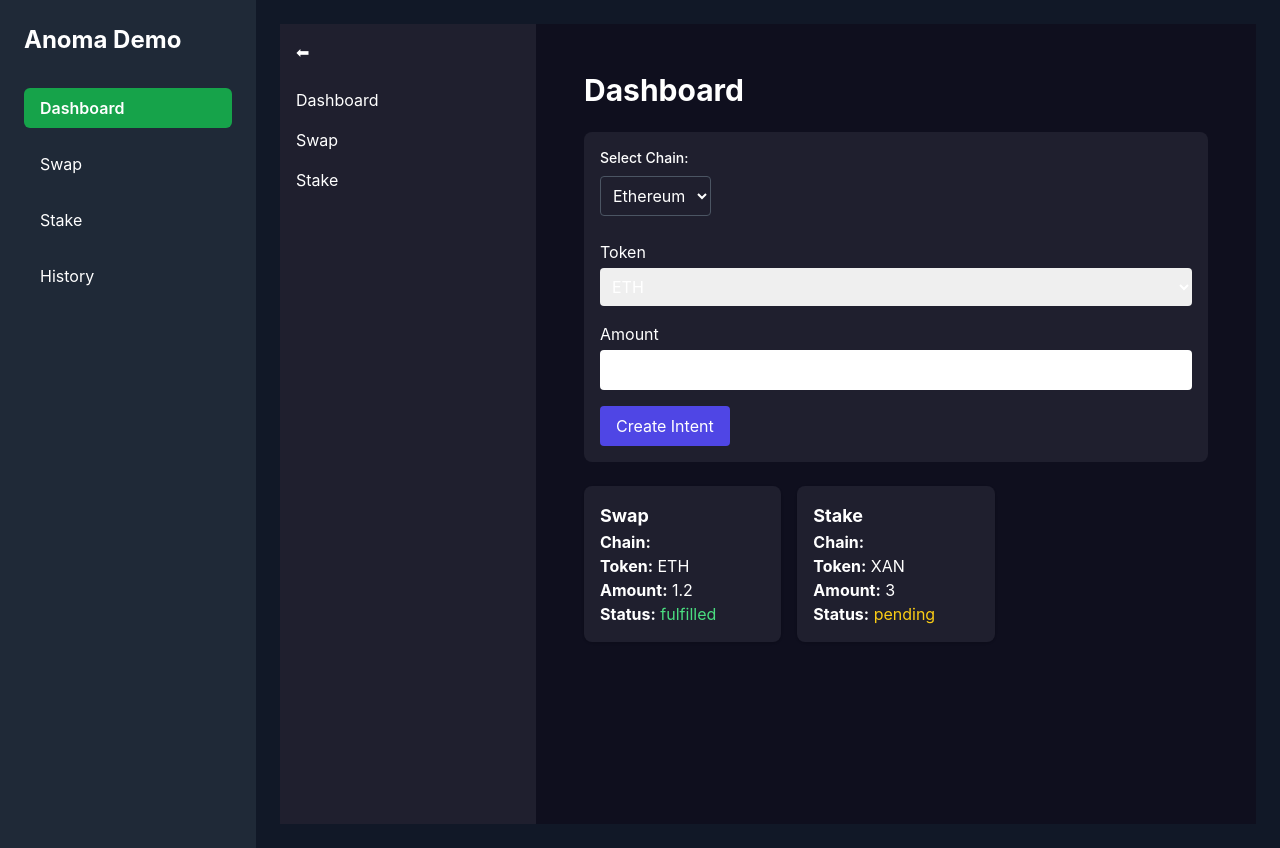
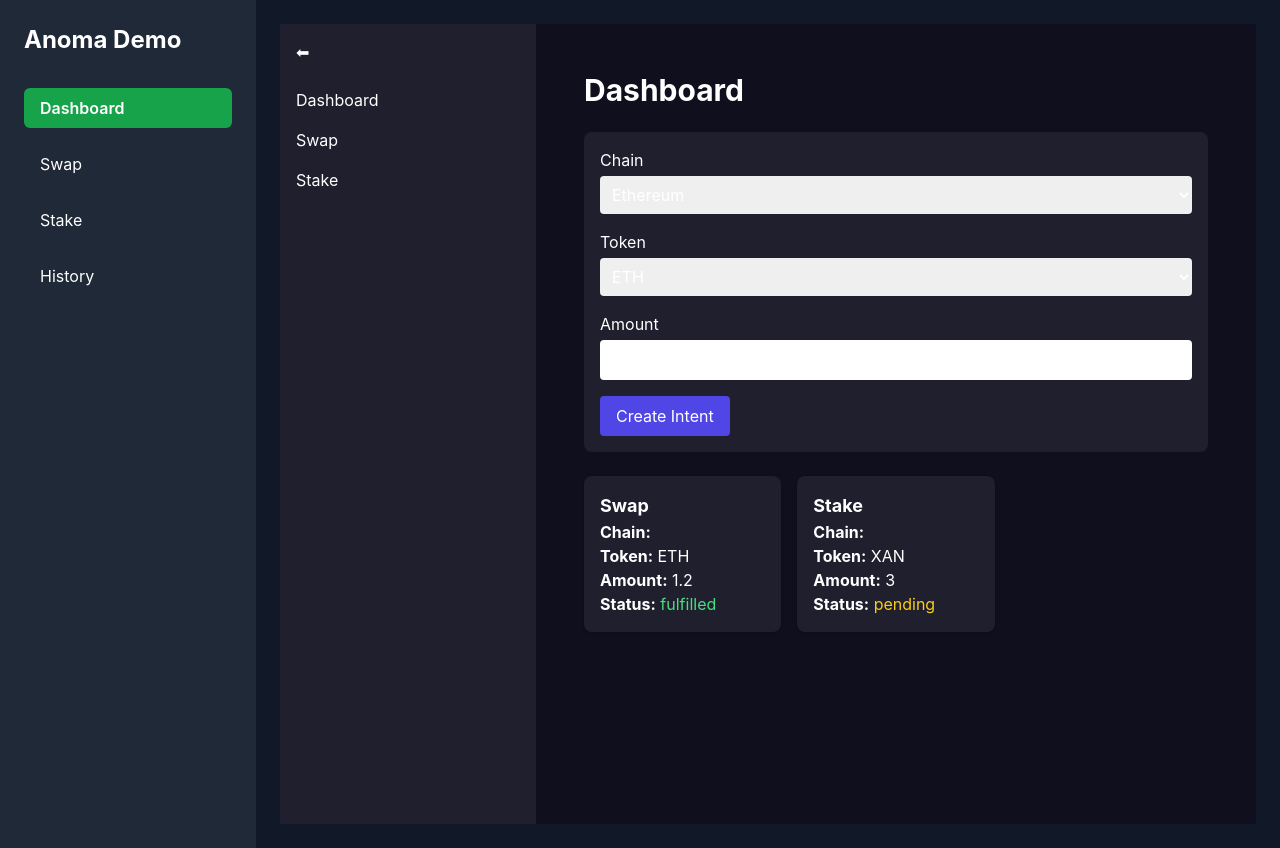
Before and after one commit to forumevi/anoma-intent-project, a Next.js app: page /dashboard in a window 1280 px wide. Built offline with nearby package versions, Linux system fonts and the light colour scheme.

Commit message:
Update ChainSelector.tsx

```diff
--- a/components/ChainSelector.tsx
+++ b/components/ChainSelector.tsx
@@ -1,29 +1,26 @@
 "use client";
-import React, { useState } from "react";
 
-const CHAINS = [
-  { id: "ethereum", name: "Ethereum", rpc: "https://eth.llamarpc.com" },
-  { id: "polygon", name: "Polygon", rpc: "https://polygon.llamarpc.com" },
-  { id: "arbitrum", name: "Arbitrum", rpc: "https://arbitrum.llamarpc.com" },
-  { id: "optimism", name: "Optimism", rpc: "https://optimism.llamarpc.com" },
-];
+interface ChainSelectorProps {
+  chain: string;
+  setChain: (value: string) => void;
+  chains: string[];
+  setToken: (value: string) => void;
+  tokens: Record<string, string[]>;
+}
 
-export default function ChainSelector() {
-  const [selected, setSelected] = useState(CHAINS[0].id);
-
+export default function ChainSelector({ chain, setChain, chains, setToken, tokens }: ChainSelectorProps) {
   return (
-    <div className="mb-6">
-      <label className="block text-sm font-medium mb-2">Select Chain:</label>
+    <div>
+      <label className="block text-white mb-1">Chain</label>
       <select
-        value={selected}
-        onChange={(e) => setSelected(e.target.value)}
-        className="p-2 rounded bg-cardBg border border-gray-600 text-white"
+        className="w-full p-2 rounded"
+        value={chain}
+        onChange={(e) => {
+          setChain(e.target.value);
+          setToken(tokens[e.target.value][0]);
+        }}
       >
-        {CHAINS.map((chain) => (
-          <option key={chain.id} value={chain.id}>
-            {chain.name}
-          </option>
-        ))}
+        {chains.map((c) => <option key={c}>{c}</option>)}
       </select>
     </div>
   );
```
